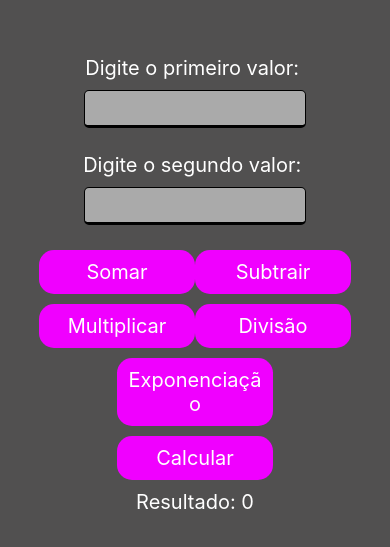
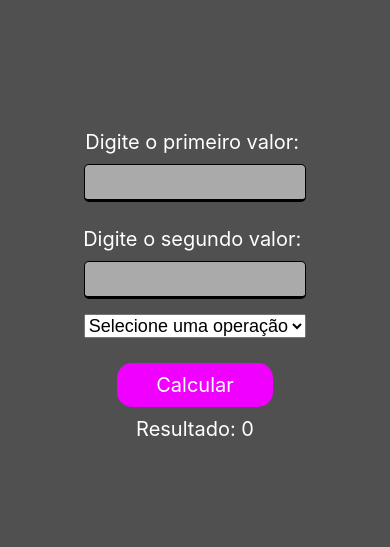
Before and after one commit to RobsonGFerrarezi/Calculadora_1_1_ReactN, a React Native app: screen / in a window 390 px wide. Shown: the part 137-684 px from the top of the page. Built offline with nearby package versions, Linux system fonts and the light colour scheme.

Commit message:
arrumando o dropdown

```diff
--- a/App.js
+++ b/App.js
@@ -1,6 +1,7 @@
 import { StatusBar } from 'expo-status-bar';
 import { useState } from 'react';
 import { Alert, StyleSheet, Text, TextInput, TouchableOpacity, View } from 'react-native';
+import { Picker } from '@react-native-picker/picker'; // Adicionado para o dropdown
 
 export default function App() {
 
@@ -69,26 +70,21 @@ export default function App() {
         onChangeText={(text) => setValor2(text)}
       />
 
-
-      {/* Caixa de seleção de operação */}
-      <View style={styles.op}>
-        <TouchableOpacity onPress={() => setOperacao('somar')} style={styles.botao}>
-          <Text style={styles.botaoTexto}>Somar</Text>
-        </TouchableOpacity>
-        <TouchableOpacity onPress={() => setOperacao('subtrair')} style={styles.botao}>
-          <Text style={styles.botaoTexto}>Subtrair</Text>
-        </TouchableOpacity>
-        <TouchableOpacity onPress={() => setOperacao('multiplicar')} style={styles.botao}>
-          <Text style={styles.botaoTexto}>Multiplicar</Text>
-        </TouchableOpacity>
-        <TouchableOpacity onPress={() => setOperacao('dividir')} style={styles.botao}>
-          <Text style={styles.botaoTexto}>Divisão</Text>
-        </TouchableOpacity>
-        <TouchableOpacity onPress={() => setOperacao('exponencial')} style={styles.botao}>
-          <Text style={styles.botaoTexto}>Exponenciação</Text>
-        </TouchableOpacity>
+      {/* Dropdown de seleção de operação */}
+      <View style={styles.pickerContainer}>
+        <Picker
+          selectedValue={operacao}
+          onValueChange={(itemValue) => setOperacao(itemValue)}
+          style={styles.picker}
+        >
+          <Picker.Item label="Selecione uma operação..." value="" />
+          <Picker.Item label="Somar" value="somar" />
+          <Picker.Item label="Subtrair" value="subtrair" />
+          <Picker.Item label="Multiplicar" value="multiplicar" />
+          <Picker.Item label="Divisão" value="dividir" />
+          <Picker.Item label="Exponenciação" value="exponencial" />
+        </Picker>
       </View>
-
 
       <TouchableOpacity style={styles.botao}
         onPress={() => calcular()}
@@ -104,6 +100,18 @@ export default function App() {
 }
 
 const styles = StyleSheet.create({
+  pickerContainer: {
+    backgroundColor: '#aaaaaa',
+    borderRadius: 5,
+    marginBottom: 15,
+    width: '57%',
+    justifyContent: 'center',
+  },
+  picker: {
+    color: '#000',
+    fontSize: 18,
+    width: '100%',
+  },
   op: {
     flexDirection: 'row',
     flexWrap: 'wrap',
```
